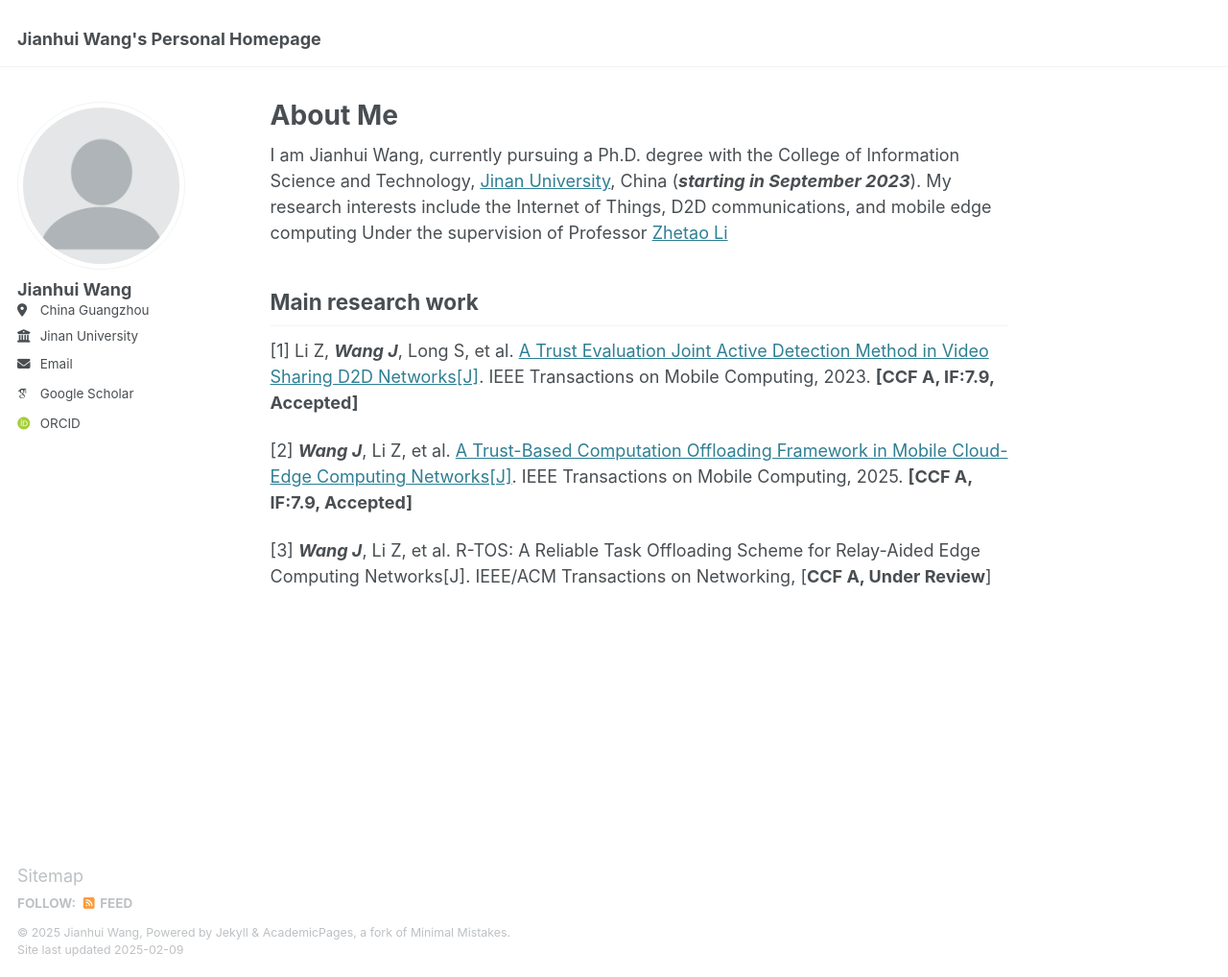
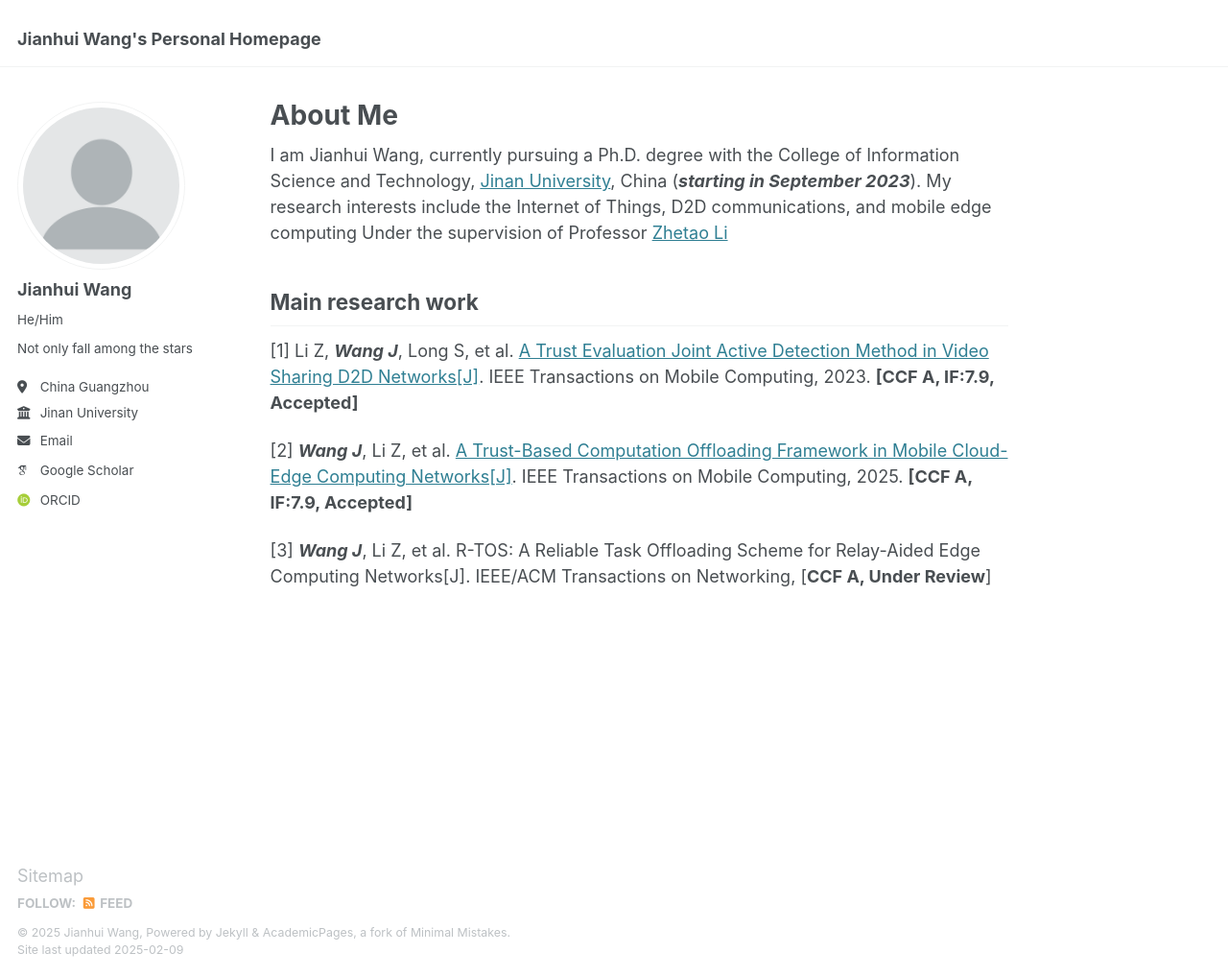
Before and after one commit to TranferWang/TranferWang.github.io, a Jekyll site: the page built from _pages/about.md, in a window 1280 px wide and 1018 px high. Shown: the whole window at 96% size. Built offline with Jekyll 4.4.1, drawn with Linux system fonts in a browser that asks for light colours; some web fonts are replaced.

Commit message:
Update _config.yml

```diff
--- a/_config.yml
+++ b/_config.yml
@@ -24,8 +24,8 @@ author:
   # Biographic information
   avatar           : "profile.png"
   name             : "Jianhui Wang"
-  pronouns         : # example: "she/her"
-  bio              : #"Short biography for the left-hand sidebar"
+  pronouns         : "He/Him"
+  bio              : "Not only fall among the stars"
   location         : "China Guangzhou"
   employer         : "Jinan University"
   uri              : # URL
```
